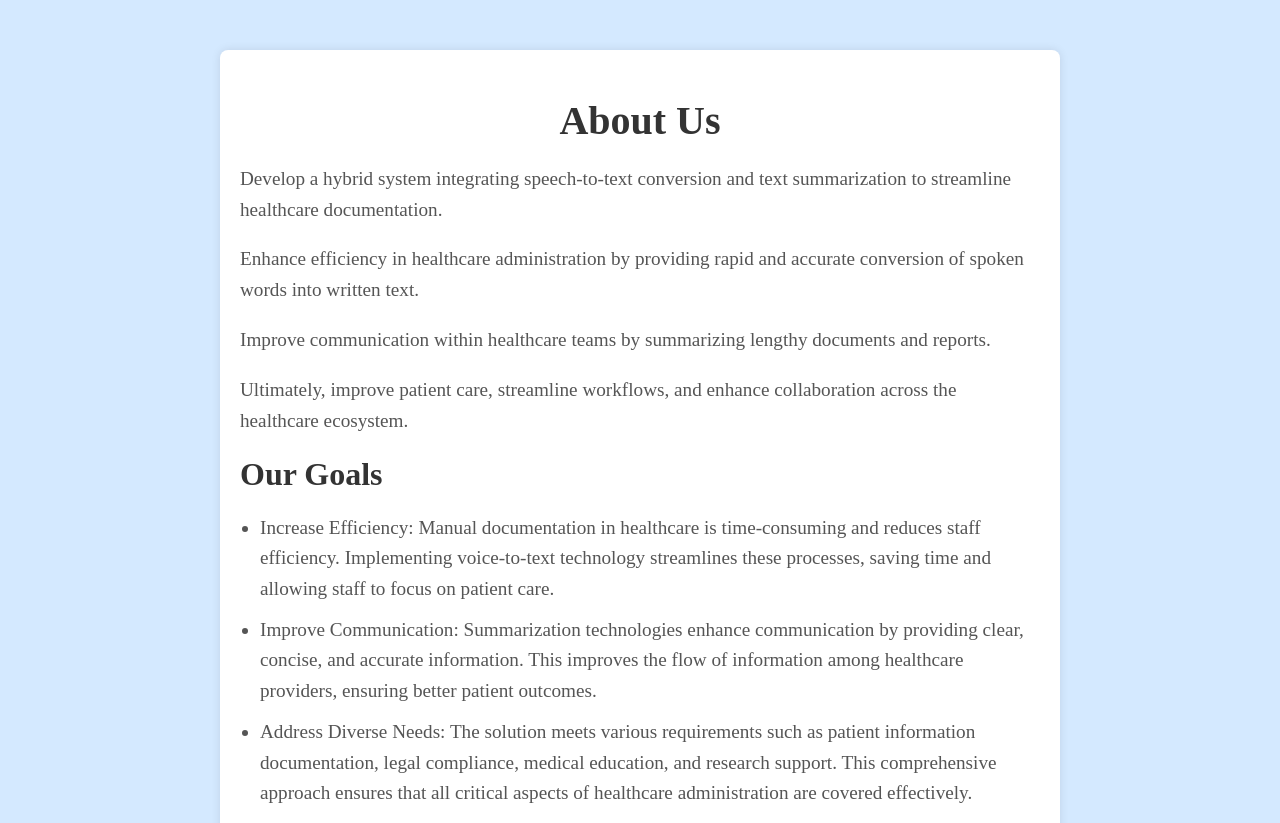
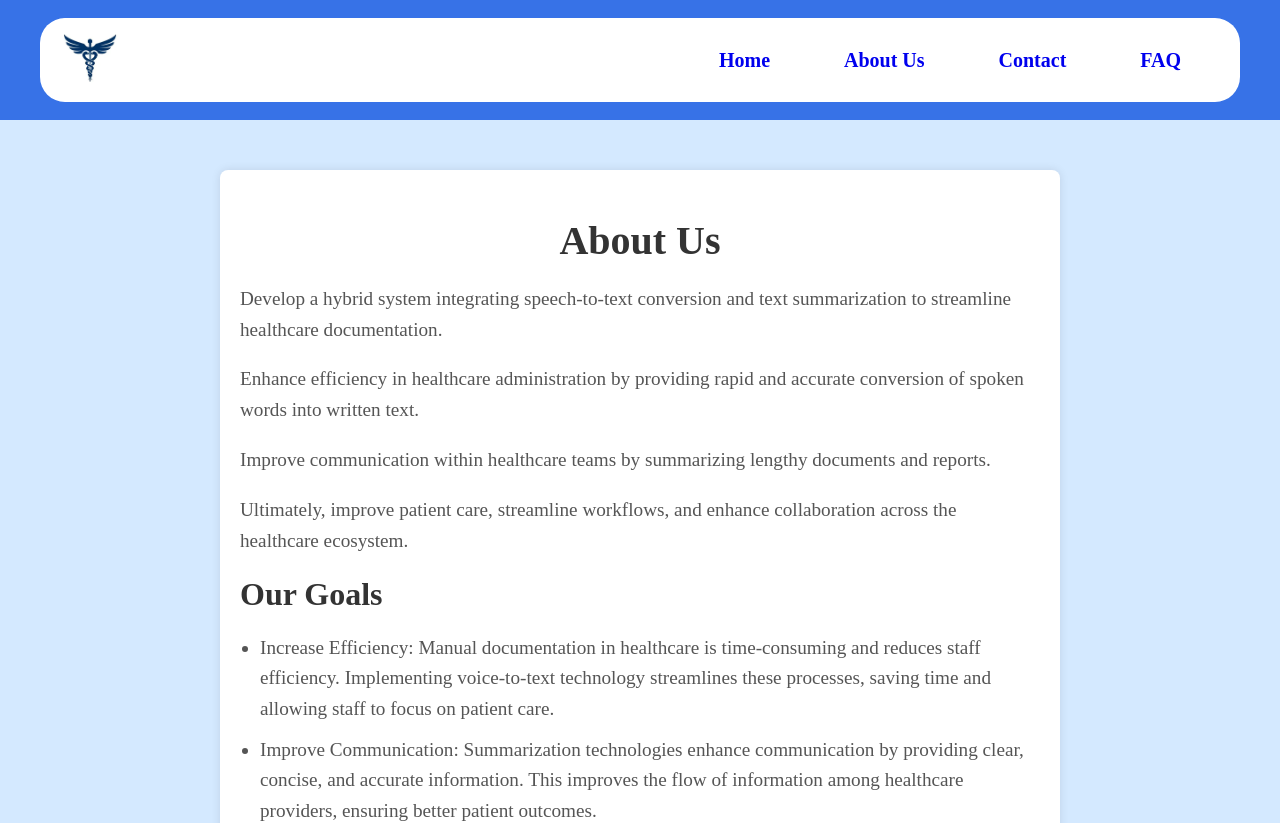
Before and after one commit to deekshas18/mini_project, a React (Create React App) app in the folder frontend/: page /AboutUs in a window 1280 px wide. Shown: the top 823 px of the page. Built offline with nearby package versions, Linux system fonts and the light colour scheme.

Commit message:
aboutus page

```diff
--- a/frontend/src/pages/About.jsx
+++ b/frontend/src/pages/About.jsx
@@ -1,8 +1,11 @@
 import React from 'react';
 import '../Css/About.css';
+import Header from '../components/header';
 
 const About = () => {
   return (
+    <>
+    <Header/>
     <div className="aboutUs-container">
       <h1 className="aboutUs-header">About Us</h1>
       <p className="aboutUs-paragraph">
@@ -30,6 +33,7 @@ const About = () => {
         </li>
       </ul>
     </div>
+    </>
   );
 };
 
```
